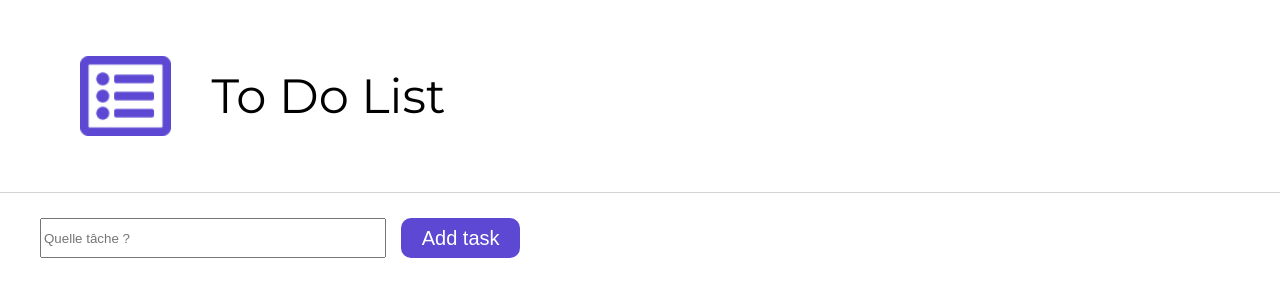
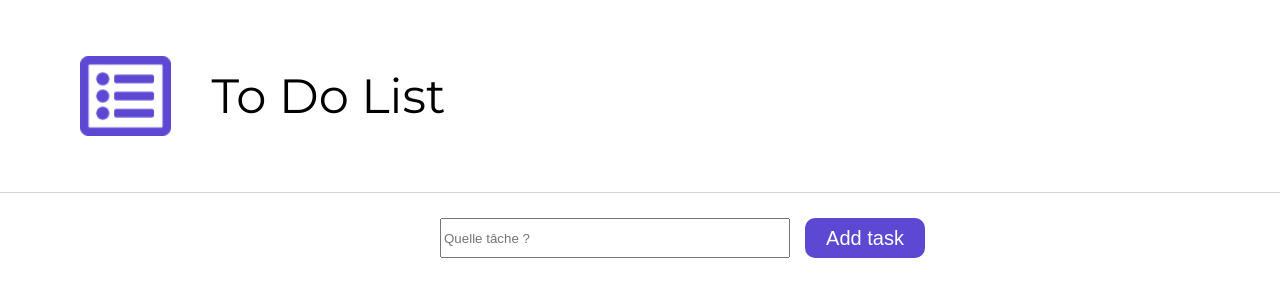
Before and after one commit to ValGab/react-todo-list, a React (Create React App) app: page / in a window 1280 px wide. Shown: the top 300 px of the page. Built offline with nearby package versions, Linux system fonts and the light colour scheme.

Commit message:
object task

```diff
--- a/src/App.css
+++ b/src/App.css
@@ -32,15 +32,16 @@ header img {
 /* MAIN */
 
 main {
-  max-width: 1200px;
+  max-width: 400px;
   margin: 0 auto;
   display: flex;
-  justify-content: space-between;
+  flex-direction: column;
+  justify-content: center;
+  align-items: flex-start;
 }
 
 form {
   margin-top: 25px;
-  width: 40%;
   height: 40px;
   display: flex;
 }
@@ -71,7 +72,6 @@ button:hover {
 }
 
 .tasks {
-  width: 50%;
   display: flex;
   flex-direction: column;
   justify-content: flex-start;
--- a/src/App.js
+++ b/src/App.js
@@ -20,8 +20,9 @@ function App() {
           onSubmit={(event) => {
             event.preventDefault();
             if (value) {
+              let task = { task: value, isDone: false };
               const newTab = [...tasks];
-              newTab.push(value);
+              newTab.push(task);
               setTasks(newTab);
               setValue("");
             }
@@ -41,6 +42,8 @@ function App() {
           {tasks.map((task, index) => {
             return (
               <Task
+                task={tasks[index].task}
+                isDone={tasks[index].isDone}
                 key={index}
                 index={index}
                 setValue={setValue}
--- a/src/components/Task.js
+++ b/src/components/Task.js
@@ -1,14 +1,14 @@
 import { useState } from "react";
 import trash from "../assets/img/trash.png";
 
-const Task = ({ index, tasks, setTasks }) => {
+const Task = ({ index, tasks, setTasks, task, isDone }) => {
   const [checked, setChecked] = useState(false);
 
   return (
     <div className="task">
       <input
         type="checkbox"
-        id={tasks[index]}
+        id={task}
         onChange={() => {
           if (checked) {
             setChecked(false);
@@ -19,8 +19,8 @@ const Task = ({ index, tasks, setTasks }) => {
       />
       {/* Si la checkbox est cochée, la tâche s'affiche barrée  */}
       {checked ? (
-        <label className="line-through" htmlFor={tasks[index]}>
-          {tasks[index]}
+        <label className="line-through" htmlFor={task}>
+          {task}
           <img
             src={trash}
             alt={`trash ${index}`}
@@ -32,8 +32,8 @@ const Task = ({ index, tasks, setTasks }) => {
           />
         </label>
       ) : (
-        <label htmlFor={tasks[index]}>
-          {tasks[index]}
+        <label htmlFor={task}>
+          {task}
           <img
             src={trash}
             alt={`trash ${index}`}
```
